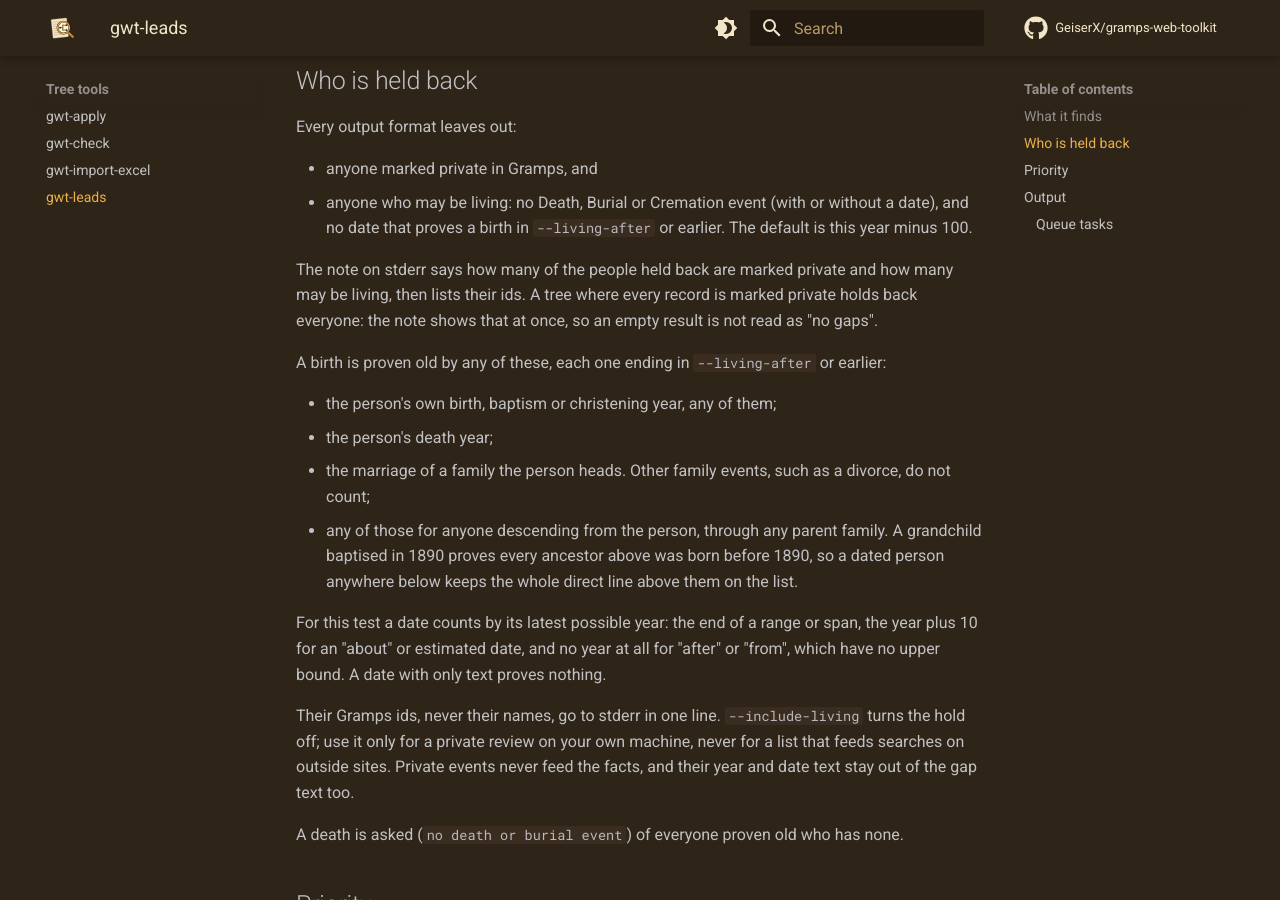
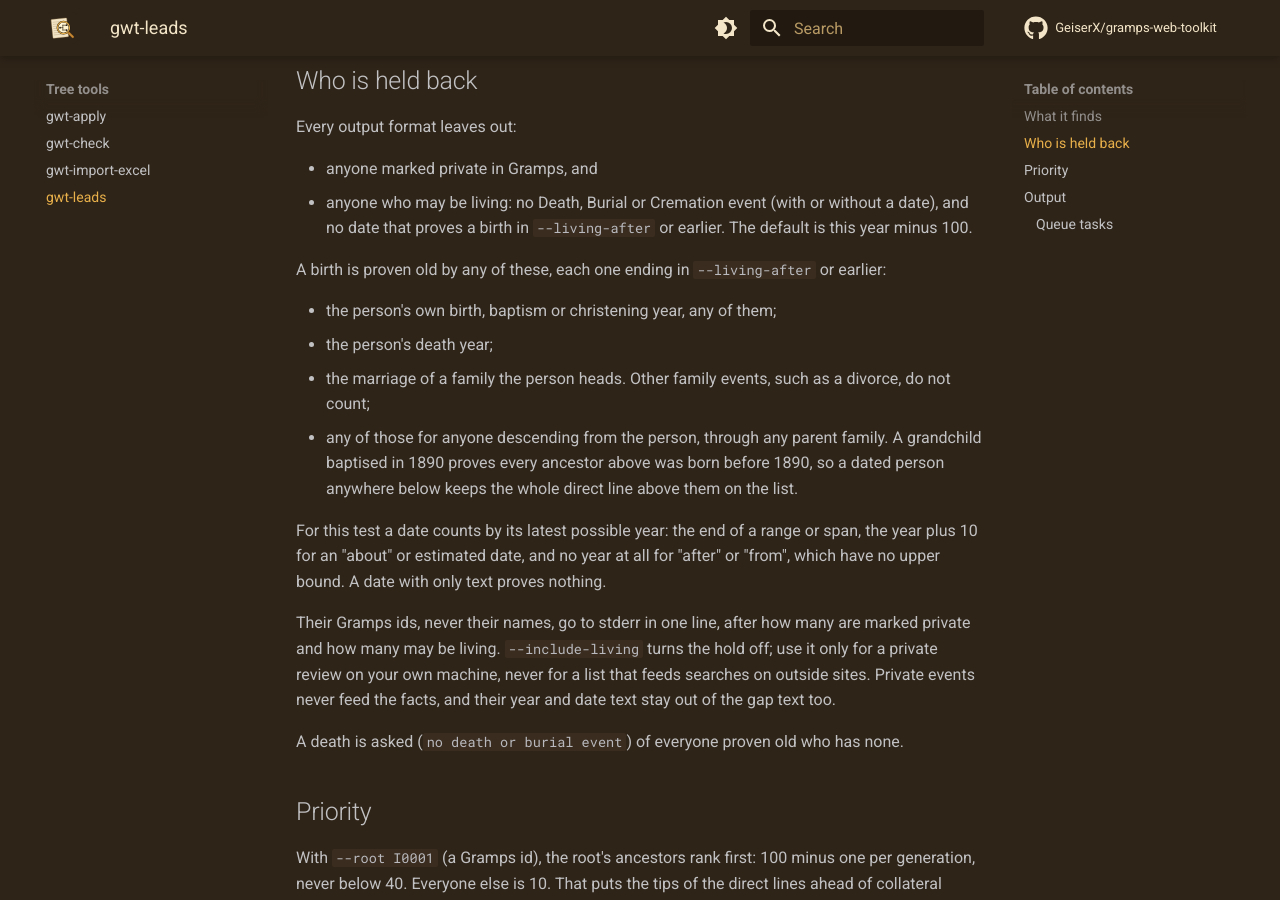
Before and after one commit to GeiserX/gramps-web-toolkit, an MkDocs documentation site: the page built from docs/leads.md, in a window 1280 px wide and 900 px high, scrolled down 1543 px. Built offline with MkDocs 1.6.1 and Material for MkDocs 9.7.7, drawn with Linux system fonts in a browser that asks for light colours; comment, search, counter and statistics services are not loaded.

Commit message:
docs(leads): fold the held-back counts into the existing stderr sentence
The new paragraph split the 'may be living' rule from its continuation and repeated the stderr line further down.

```diff
--- a/docs/leads.md
+++ b/docs/leads.md
@@ -35,8 +35,6 @@ Every output format leaves out:
 - anyone marked private in Gramps, and
 - anyone who may be living: no Death, Burial or Cremation event (with or without a date), and no date that proves a birth in `--living-after` or earlier. The default is this year minus 100.
 
-The note on stderr says how many of the people held back are marked private and how many may be living, then lists their ids. A tree where every record is marked private holds back everyone: the note shows that at once, so an empty result is not read as "no gaps".
-
 A birth is proven old by any of these, each one ending in `--living-after` or earlier:
 
 - the person's own birth, baptism or christening year, any of them;
@@ -46,7 +44,7 @@ A birth is proven old by any of these, each one ending in `--living-after` or ea
 
 For this test a date counts by its latest possible year: the end of a range or span, the year plus 10 for an "about" or estimated date, and no year at all for "after" or "from", which have no upper bound. A date with only text proves nothing.
 
-Their Gramps ids, never their names, go to stderr in one line. `--include-living` turns the hold off; use it only for a private review on your own machine, never for a list that feeds searches on outside sites. Private events never feed the facts, and their year and date text stay out of the gap text too.
+Their Gramps ids, never their names, go to stderr in one line, after how many are marked private and how many may be living. `--include-living` turns the hold off; use it only for a private review on your own machine, never for a list that feeds searches on outside sites. Private events never feed the facts, and their year and date text stay out of the gap text too.
 
 A death is asked (`no death or burial event`) of everyone proven old who has none.
 
```
